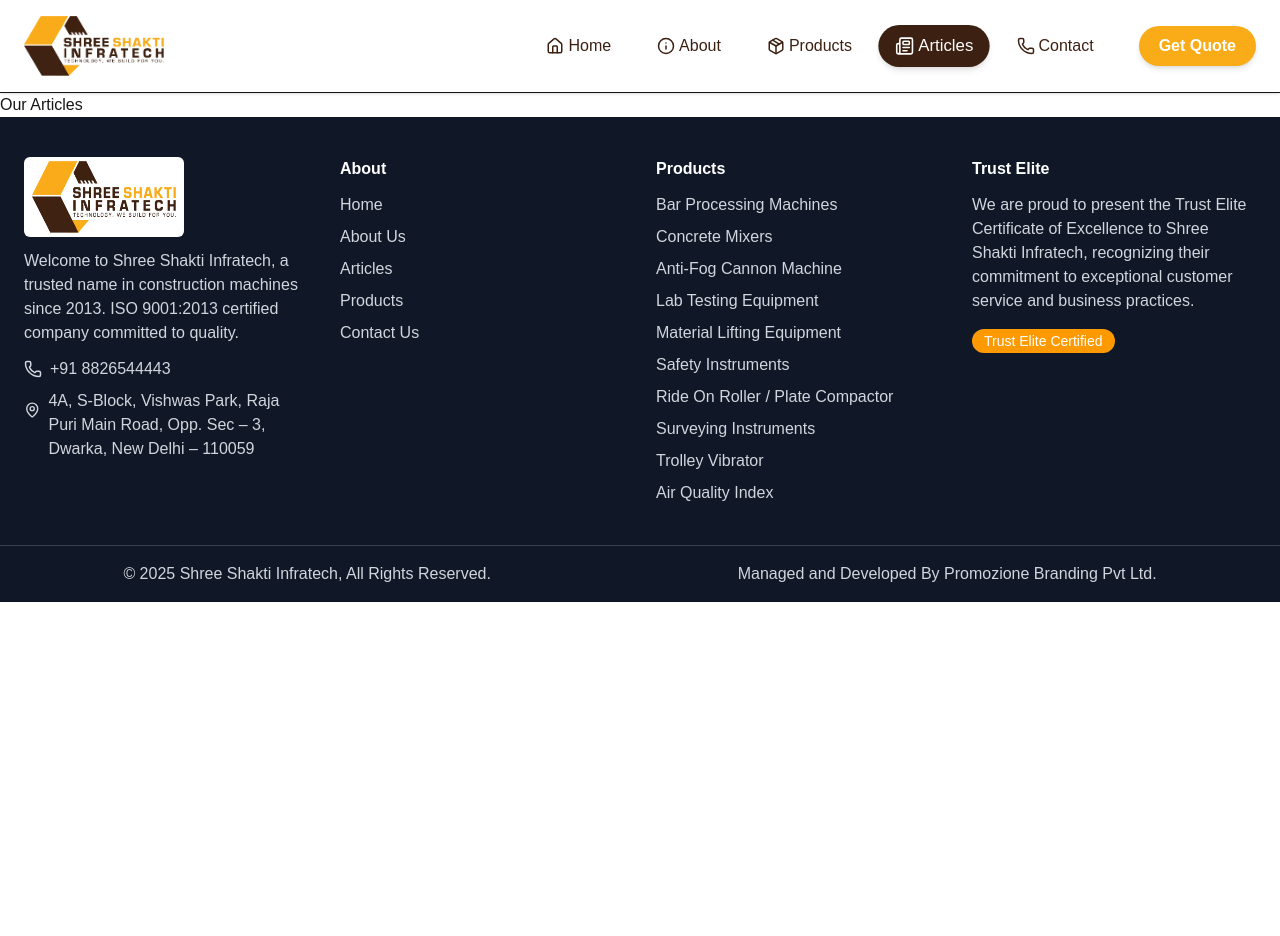
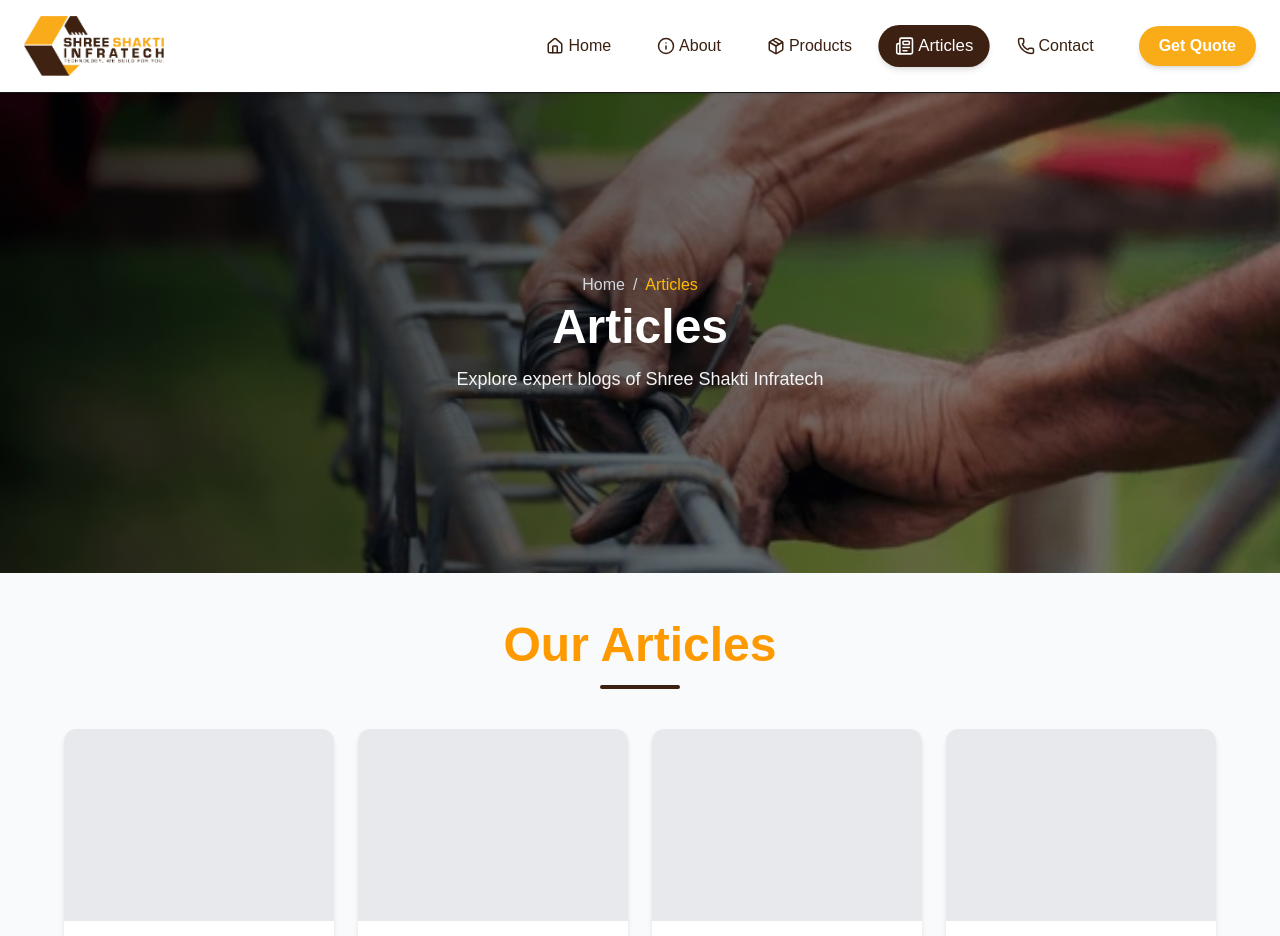
Before and after one commit to Anshumantyagi2004/bar-bending-machine-importer, a Next.js app: page /articles in a window 1280 px wide. Shown: the top 936 px of the page. Before the commit the page ends 800 px from the top, so only its background shows below. Built offline with nearby package versions, Linux system fonts and the light colour scheme.

Commit message:
blog page

```diff
--- /dev/null
+++ b/src/app/articles/Articles.jsx
@@ -0,0 +1,96 @@
+"use client";
+import React, { useEffect, useState } from "react";
+import { motion } from "framer-motion";
+import Link from 'next/link';
+
+export default function Articles() {
+ const [loading, setLoading] = useState(true);
+
+    return (<>
+        <section className="relative h-[60vh] flex items-center justify-center bg-cover bg-center"
+            style={{ backgroundImage: "url('/bannner.webp')" }}>
+            <div className="absolute inset-0 bg-gradient-to-r from-black/80 via-black/60 to-black/40"></div>
+            <div className="relative z-10 text-center px-6 max-w-3xl">
+                <motion.div
+                    initial={{ opacity: 0, y: -20 }}
+                    animate={{ opacity: 1, y: 0 }}
+                    transition={{ duration: 0.6 }}
+                    className="text-sm md:text-base text-gray-300"
+                >
+                    <Link href="/" className="hover:text-amber-400 transition">
+                        Home
+                    </Link>
+                    <span className="mx-2">/</span>
+                    <span className="text-amber-400">Articles</span>
+                </motion.div>
+
+                <motion.h1
+                    initial={{ opacity: 0, y: 40 }}
+                    animate={{ opacity: 1, y: 0 }}
+                    transition={{ duration: 0.8 }}
+                    className="text-3xl md:text-5xl font-extrabold text-white leading-tight"
+                >
+                    Articles
+                </motion.h1>
+
+                <motion.p
+                    initial={{ opacity: 0, y: 60 }}
+                    animate={{ opacity: 1, y: 0 }}
+                    transition={{ duration: 1 }}
+                    className="mt-2 text-gray-100 text-sm md:text-lg"
+                >
+                    Explore expert blogs of Shree Shakti Infratech
+                </motion.p>
+            </div>
+        </section>
+
+        <section className="md:px-16 px-4 py-12 bg-gray-50">
+
+      {/* Heading */}
+      <div className="text-center mb-10">
+        <h1 className="text-3xl md:text-5xl font-bold text-amber-500">
+          Our Articles
+        </h1>
+        <div className="w-20 h-1 bg-[#3C2012] mx-auto mt-4 rounded-full"></div>
+      </div>
+
+      {/* Grid */}
+      <div className="grid md:grid-cols-4 gap-6">
+        {(loading ? Array(4).fill({}) : articles).map((item, index) => (
+          <motion.div
+            key={index}
+            initial={{ opacity: 0, y: 40 }}
+            animate={{ opacity: 1, y: 0 }}
+            transition={{ delay: index * 0.2 }}
+            className="bg-white rounded-xl shadow-md overflow-hidden"
+          >
+
+            {/* Image */}
+            {loading ? (
+              <div className="w-full h-48 bg-gray-200 animate-pulse"></div>
+            ) : (
+              <img
+                src={item.image}
+                alt="article"
+                className="w-full h-48 object-cover"
+              />
+            )}
+
+            {/* Content */}
+            <div className="p-4">
+              {loading ? (
+                <div className="h-4 bg-gray-200 rounded w-3/4 animate-pulse"></div>
+              ) : (
+                <p className="text-[#3C2012] font-medium">
+                  {item.title}
+                </p>
+              )}
+            </div>
+
+          </motion.div>
+        ))}
+
+      </div>
+    </section>
+    </>)
+}
--- a/src/app/articles/page.js
+++ b/src/app/articles/page.js
@@ -1,7 +1,13 @@
 import React from 'react'
+import Articles from './Articles';
+
+export const metadata = {
+  title: "Bar Bending Machine Insights & Guides |  Bar Bending Machine Blogs",
+  description: "Explore expert blogs on bar bending machines, construction equipment, buying guides, and industry trends by Shree Shakti Infratech. Stay updated with the latest insights.",
+};
 
 export default function page() {
   return (
-    <div>Our Articles</div>
+    <Articles />
   )
 }
```
